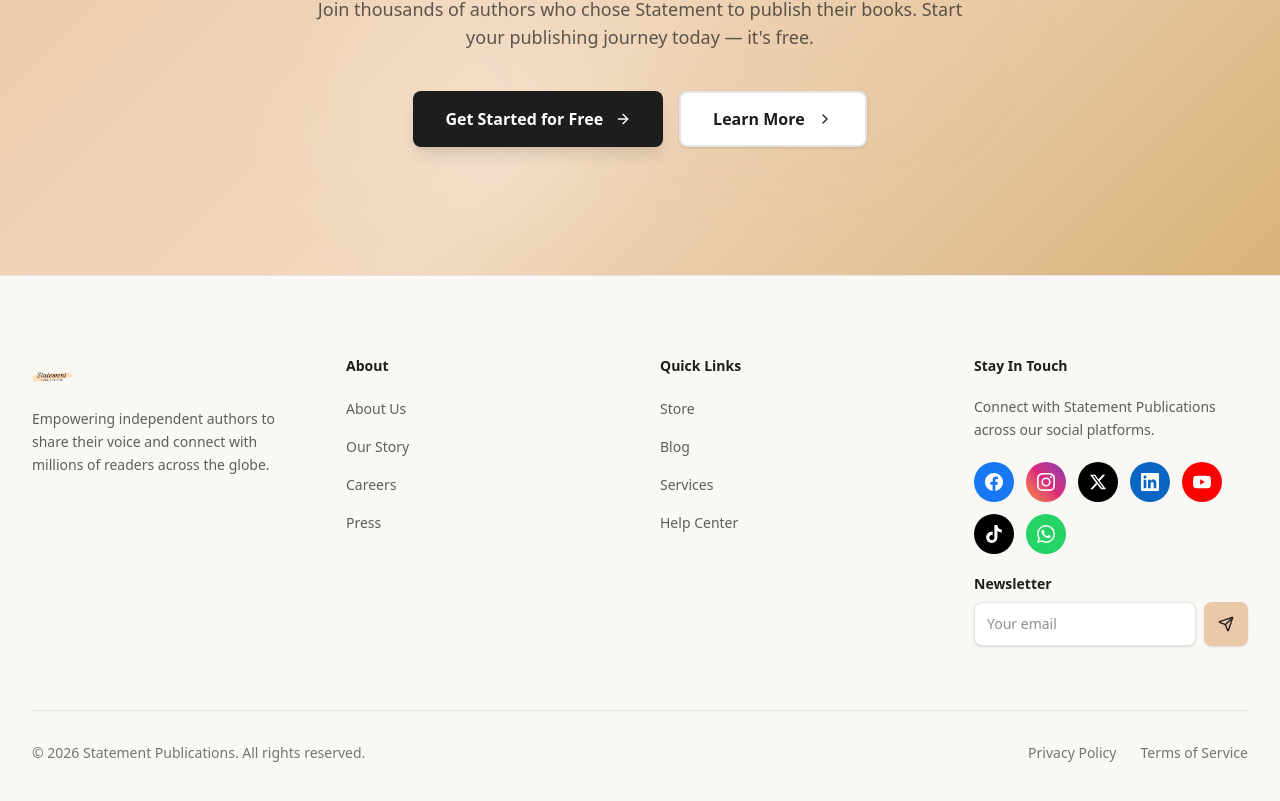
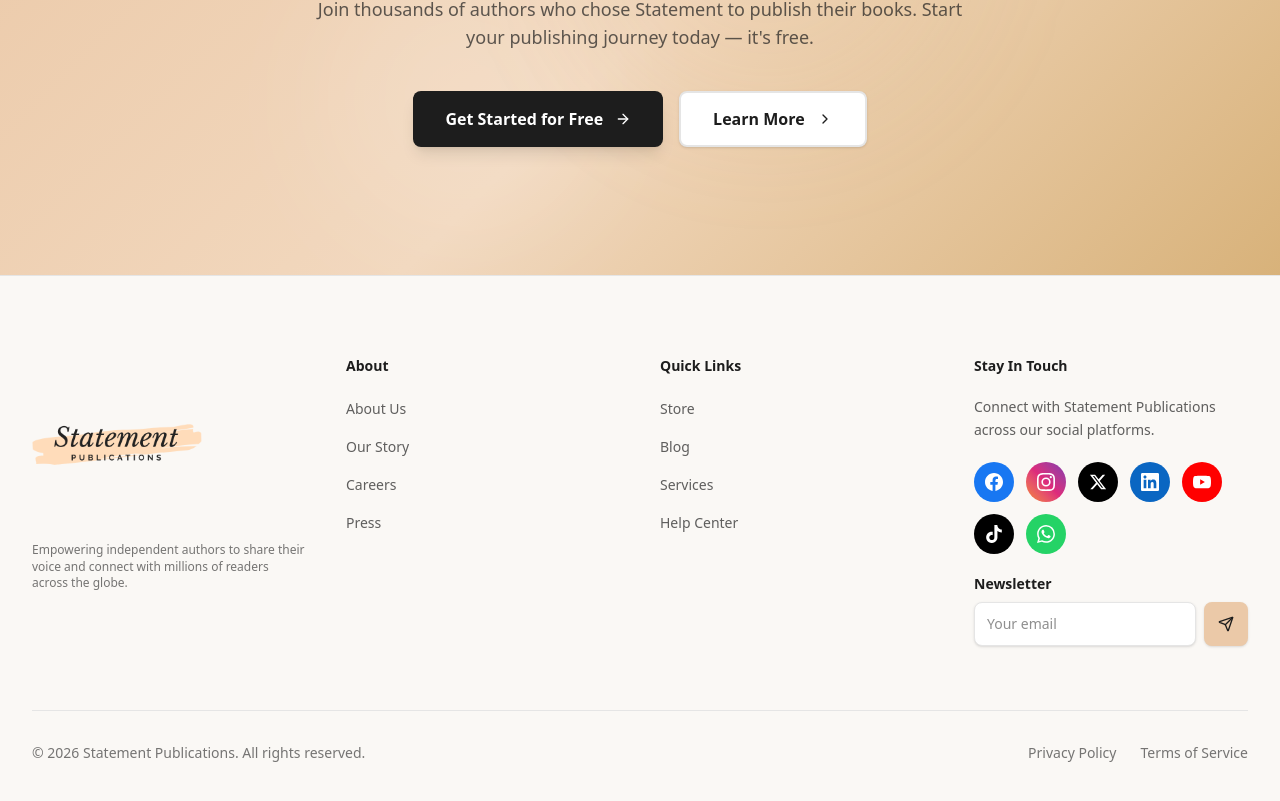
Before and after one commit to Johnfavour-maidu/statement-publications, a Next.js app: page / in a window 1280 px wide. Shown: the part 7016-7817 px from the top of the page. Built offline with nearby package versions, Linux system fonts and the light colour scheme; no server answers; a web font is replaced by a local one.

Commit message:
fix: footer logo matches header size (h-36 lg:h-[170px])

```diff
--- a/src/components/layout/footer.tsx
+++ b/src/components/layout/footer.tsx
@@ -53,9 +53,9 @@ export function Footer() {
           {/* Column 1 — Logo + Description */}
           <div className="flex flex-col">
             <Link href="/" className="inline-block mb-3">
-              <img src="/logo.png" alt="Statement Publications" className="h-10 w-auto" />
+              <img src="/logo.png" alt="Statement Publications" className="h-36 lg:h-[170px] w-auto" />
             </Link>
-            <p className="text-sm text-charcoal/70 leading-relaxed">
+            <p className="text-xs text-charcoal/60 leading-snug mt-1">
               Empowering independent authors to share their voice and connect with millions of readers across the globe.
             </p>
           </div>
```
